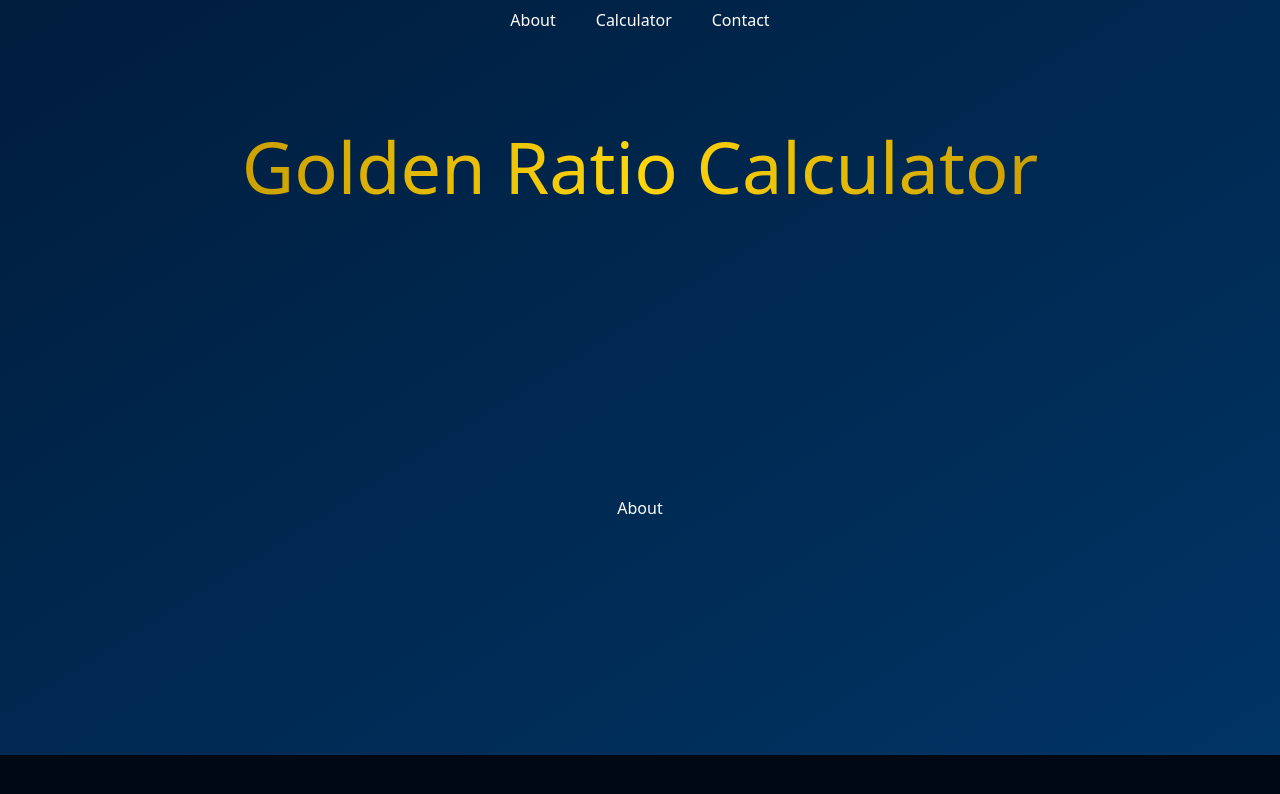
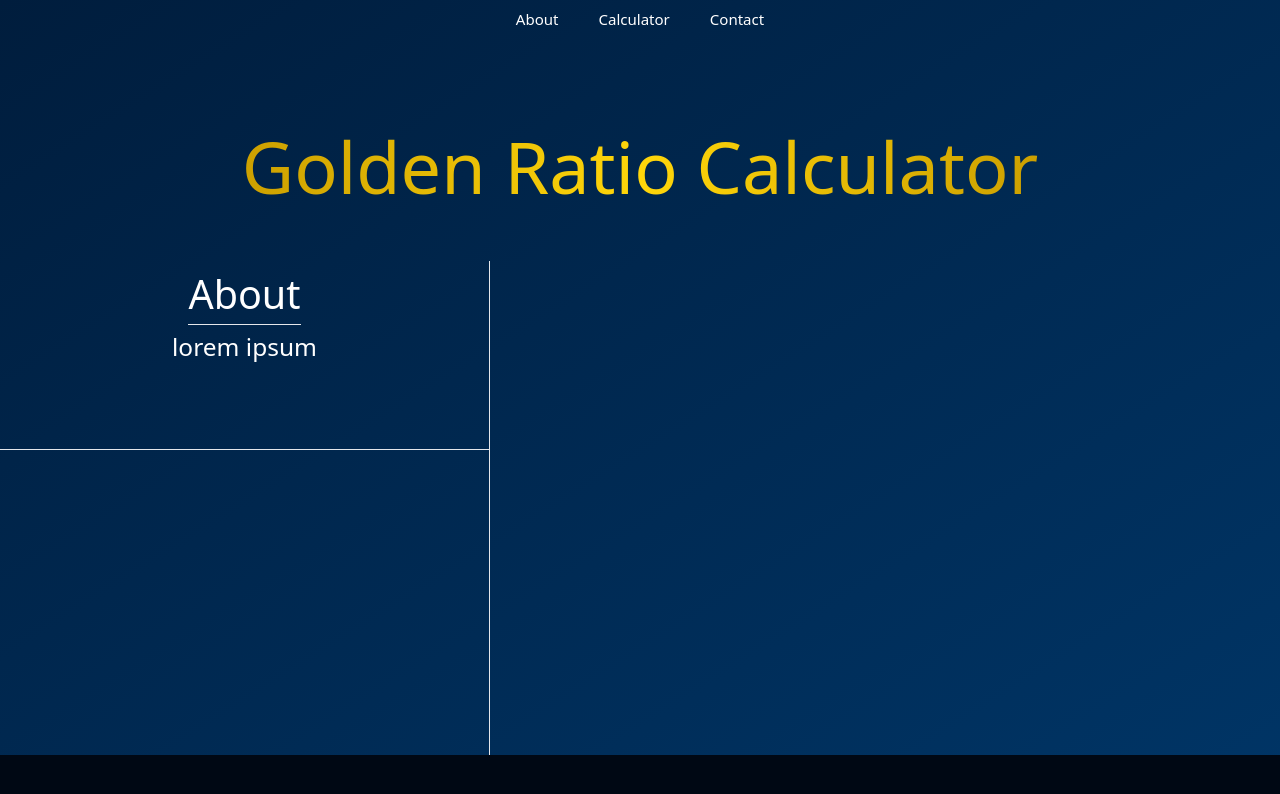
Before and after one commit to tomasesquivelgc/Golden-ratio-fonts, a React (Vite) app: page / in a window 1280 px wide. Both pictures are taken after a click on the button "About". Shown: the top 794 px of the page. Built offline with nearby package versions, Linux system fonts and the light colour scheme.

Commit message:
create layout for about page

```diff
--- a/src/components/About/Index.jsx
+++ b/src/components/About/Index.jsx
@@ -1,7 +1,14 @@
 function About() {
   return (
-    <div id="about" className="hidden h-gr1 w-full text-white justify-center items-center">
-      <h1>About</h1>
+    <div id="about" className="hidden h-gr1 w-full text-white justify-center items-center text-center">
+      <div className="flex w-gr2 h-full flex-col">
+        <div className="h-gr2 w-full border-b flex flex-col items-center">
+          <h2 className="text-gr3 md:text-gr2 border-b p-0 m-1 max-w-fit">About</h2>
+          <p className="text-gr4 md:text-gr3">lorem ipsum</p>
+        </div>
+        <div className="h-gr1 w-full"></div>
+      </div>
+      <div className="w-gr1 border-l h-full"></div>
     </div>
   );
 }
--- a/src/components/Calculator/Index.jsx
+++ b/src/components/Calculator/Index.jsx
@@ -33,7 +33,7 @@ function Calculator() {
   };
 
   return (
-    <div id="calculator" className="w-full h-gr1 flex text-white p-2">
+    <div id="calculator" className="w-full h-gr1 flex text-white">
       <div className="w-gr2 h-full">
         <UserInput
           calculateFonts={calculateFonts}
--- a/src/components/Contact/Index.jsx
+++ b/src/components/Contact/Index.jsx
@@ -1,7 +1,11 @@
 function Contact(){
   return(
     <div id="contact" className="hidden w-full h-gr1 justify-center items-center text-white">
-      <h1>Contact</h1>
+      <div className="flex w-gr2 h-full flex-col">
+        <div className="h-gr2 w-full border-b"></div>
+        <div className="h-gr1 w-full"></div>
+      </div>
+      <div className="w-gr1 border-l h-full"></div>
     </div>
   )
 }
--- a/src/components/Navbar.jsx
+++ b/src/components/Navbar.jsx
@@ -15,7 +15,7 @@ function Navbar(){
     document.getElementById("contact").style.display = "flex";
   }
   return(
-    <nav className="w-full h-gr5 flex justify-center">
+    <nav className="w-full h-gr5 flex justify-center text-gr4">
       <ul className="flex text-white gap-10 p-2">
         <li><button onClick={() => handleAbout()}>About</button></li>
         <li><button onClick={() => handleCalculator()}>Calculator</button></li>
```
